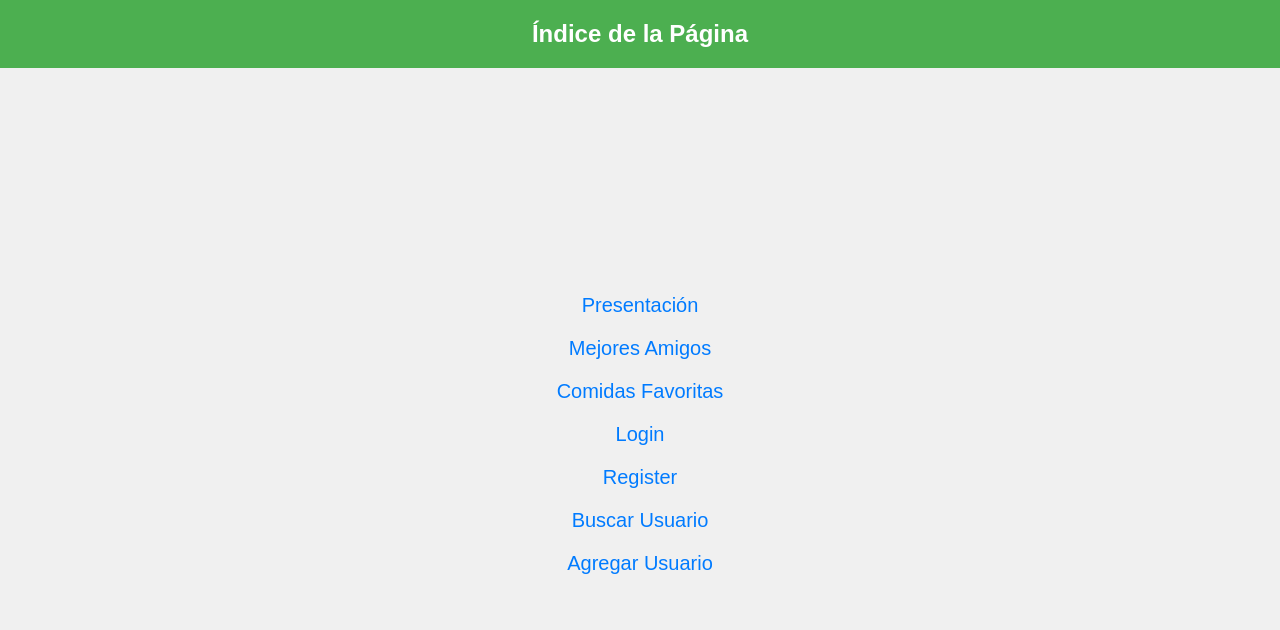
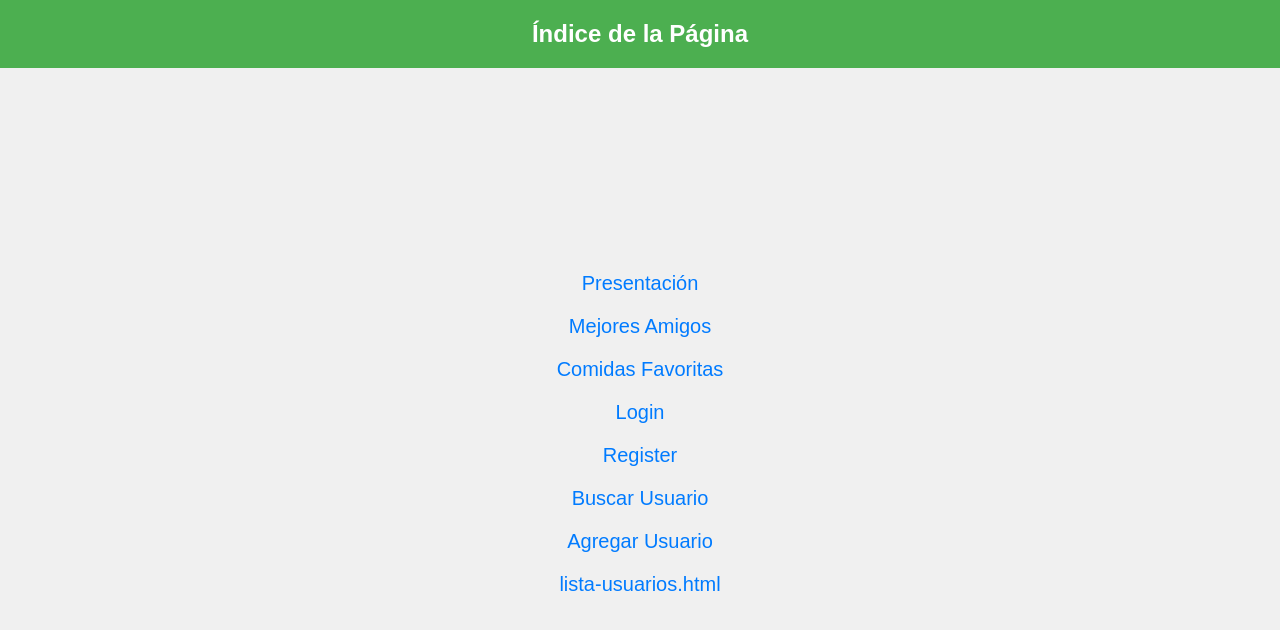
Before and after one commit to Cuyyyy-max/Personal-, a plain HTML site: page index.html in a window 1280 px wide. Drawn offline with Linux system fonts and the light colour scheme.

Commit message:
Update index.html

```diff
--- a/index.html
+++ b/index.html
@@ -61,6 +61,8 @@
       <li><a href="register.html">Register</a></li>
       <li><a href="buscar-usuario.html">Buscar Usuario</a></li>
       <li><a href="agregar-usuario.html">Agregar Usuario</a></li>
+      <li><a href="agregar-usuario.html">lista-usuarios.html</a></li>
+
     </ul>
   </main>
 </body>
```
